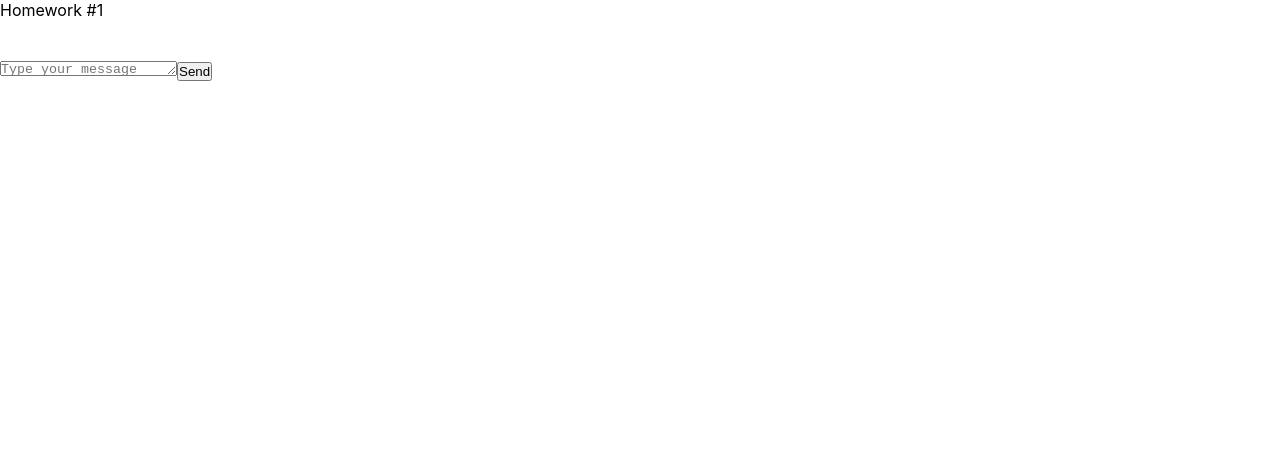
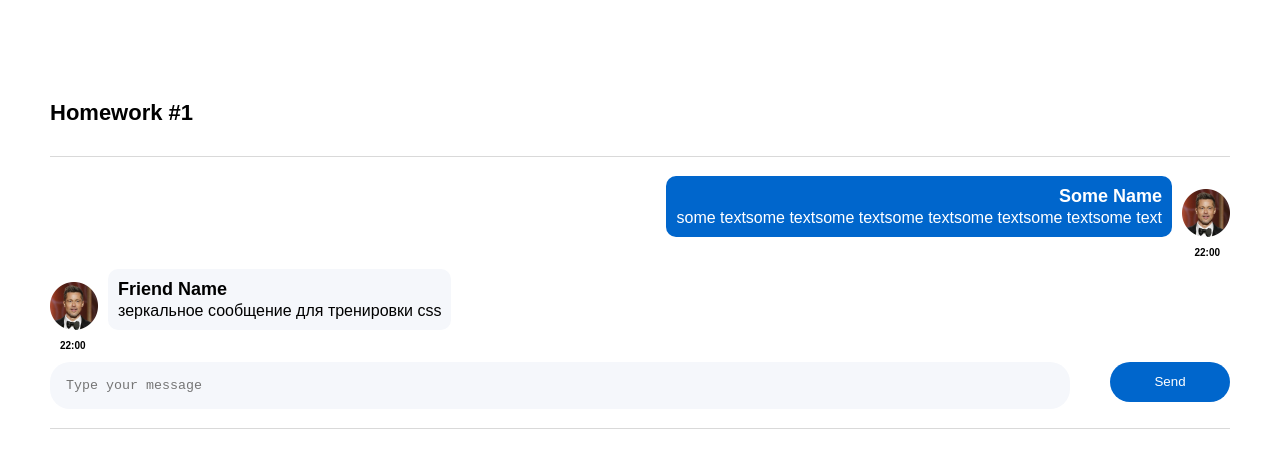
Before and after one commit to DubavetsOlga/homework2, a React (Create React App) app: page / in a window 1280 px wide. Shown: the top 468 px of the page. Built offline with nearby package versions, Linux system fonts and the light colour scheme.

Commit message:
Did first homework

```diff
--- a/src/s1-main/App.module.css
+++ b/src/s1-main/App.module.css
@@ -3,9 +3,31 @@
 }
 
 .hw {
+    margin: 50px;
+    position: relative;
+}
 
+.hw::before {
+    content: "";
+    position: absolute;
+    width: 100%;
+    top: -20px;
+    border-top: 1px solid #D9D9D9
+}
+
+.hw::after {
+    content: "";
+    position: absolute;
+    width: 100%;
+    bottom: -20px;
+    border-bottom: 1px solid #D9D9D9;
 }
 
 .hwTitle {
+    font-family: Montserrat, sans-serif;
+    font-size: 22px;
+    font-weight: 600;
+    line-height: 1.2;
 
+    margin: 100px 50px 0;
 }
--- a/src/s2-homeworks/hw01/HW1.tsx
+++ b/src/s2-homeworks/hw01/HW1.tsx
@@ -14,7 +14,17 @@ import avatar from './avatar.png'
 * */
 
 // нужно создать правильный тип вместо any
-export type MessageType = any
+export type MessageType = {
+    id: number
+    user: {
+        avatar: string
+        name: string
+    }
+    message: {
+        text: string
+        time: string
+    }
+}
 
 // структуру объекта не менять
 export const message0: MessageType = {
--- a/src/s2-homeworks/hw01/friend-message/FriendMessage.module.css
+++ b/src/s2-homeworks/hw01/friend-message/FriendMessage.module.css
@@ -1,17 +1,23 @@
 .friendMessage {
-
+    color: black;
 }
 
 .friendImageAndText {
-
+    display: flex;
+    gap: 10px;
 }
 
 .friendImageAndText img {
-
+    width: 48px;
+    height: 48px;
+    align-self: flex-end;
 }
 
 .friendText {
-
+    background-color: #F5F7FB;
+    max-width: 50vw;
+    border-radius: 10px;
+    padding: 10px;
 }
 
 .friendText:after {
@@ -19,13 +25,25 @@
 }
 
 .friendName {
-
+    font-family: Montserrat, sans-serif;
+    font-size: 18px;
+    font-weight: 600;
+    line-height: 1.2;
 }
 
 .friendMessageText {
-
+    font-family: Montserrat, sans-serif;
+    font-size: 16px;
+    font-weight: 400;
+    line-height: 1.2;
+    text-wrap: wrap;
 }
 
 .friendTime {
-
+    font-family: Montserrat, sans-serif;
+    font-size: 10px;
+    font-weight: 600;
+    line-height: 1.2;
+    color: black;
+    margin: 10px;
 }
--- a/src/s2-homeworks/hw01/friend-message/FriendMessage.tsx
+++ b/src/s2-homeworks/hw01/friend-message/FriendMessage.tsx
@@ -1,8 +1,13 @@
 import React from 'react'
 import s from './FriendMessage.module.css'
+import { MessageType } from '../HW1'
+
+type FriendMessage = {
+    message: MessageType
+}
 
 // создать тип вместо any и отобразить приходящие данные
-const FriendMessage = (props: any) => {
+const FriendMessage = (props: FriendMessage) => {
     return (
         <div
             id={'hw1-friend-message-' + props.message.id}
@@ -12,7 +17,7 @@ const FriendMessage = (props: any) => {
                 <img
                     id={'hw1-friend-avatar-' + props.message.id}
                     // создаёт студент
-
+                    src={props.message.user.avatar}
                     //
                 />
                 <div className={s.friendText}>
@@ -21,7 +26,7 @@ const FriendMessage = (props: any) => {
                         className={s.friendName}
                     >
                         {/*создаёт студент*/}
-
+                        {props.message.user.name}
                         {/**/}
                     </div>
                     <pre
@@ -29,7 +34,7 @@ const FriendMessage = (props: any) => {
                         className={s.friendMessageText}
                     >
                         {/*создаёт студент*/}
-
+                        {props.message.message.text}
                         {/**/}
                     </pre>
                 </div>
@@ -39,7 +44,7 @@ const FriendMessage = (props: any) => {
                 className={s.friendTime}
             >
                 {/*создаёт студент*/}
-
+                {props.message.message.time}
                 {/**/}
             </div>
         </div>
--- a/src/s2-homeworks/hw01/message-sender/MessageSender.module.css
+++ b/src/s2-homeworks/hw01/message-sender/MessageSender.module.css
@@ -1,13 +1,26 @@
 .sendForm {
-
+    display: flex;
+    gap: 40px;
 }
 
 .textarea {
-
+    flex-grow: 1;
+    min-height: 40px;
+    border-radius: 20px;
+    background: #F5F7FB;
+    border: none;
+    overflow: hidden;
+    resize: none;
+    padding: 16px;
 }
 
 .button {
-
+    background: #0066CC;
+    width: 120px;
+    height: 40px;
+    color: white;
+    border-radius: 20px;
+    border: none;
 }
 
 .button:hover {
--- a/src/s2-homeworks/hw01/message/Message.module.css
+++ b/src/s2-homeworks/hw01/message/Message.module.css
@@ -1,17 +1,24 @@
 .message {
-
+    color: white;
 }
 
 .imageAndText {
-
+    display: flex;
+    flex-direction: row-reverse;
+    gap: 10px;
 }
 
 .imageAndText img {
-
+    width: 48px;
+    height: 48px;
+    align-self: flex-end;
 }
 
 .text {
-
+    background-color: #0066CC;
+    max-width: 50vw;
+    border-radius: 10px;
+    padding: 10px;
 }
 
 .text:after {
@@ -19,13 +26,28 @@
 }
 
 .name {
-
+    font-family: Montserrat, sans-serif;
+    font-size: 18px;
+    font-weight: 600;
+    line-height: 1.2;
+    text-align: end;
 }
 
 .messageText {
-
+    font-family: Montserrat, sans-serif;
+    font-size: 16px;
+    font-weight: 400;
+    line-height: 1.2;
+    text-align: end;
+    text-wrap: wrap;
 }
 
 .time {
-
+    font-family: Montserrat, sans-serif;
+    font-size: 10px;
+    font-weight: 600;
+    line-height: 1.2;
+    text-align: end;
+    color: black;
+    margin: 10px;
 }
--- a/src/s2-homeworks/hw01/message/Message.tsx
+++ b/src/s2-homeworks/hw01/message/Message.tsx
@@ -1,8 +1,11 @@
 import React from 'react'
 import s from './Message.module.css'
+import { MessageType } from '../HW1'
 
 // нужно создать правильный тип вместо any
-export type MessagePropsType = any
+export type MessagePropsType = {
+    message: MessageType
+}
 
 // нужно отобразить приходящие данные
 const Message = (props: MessagePropsType) => {
@@ -12,25 +15,25 @@ const Message = (props: MessagePropsType) => {
                 <img
                     id={'hw1-avatar-' + props.message.id}
                     // создаёт студент
-
+                    src={props.message.user.avatar}
                     //
                 />
                 <div className={s.text}>
                     <div id={'hw1-name-' + props.message.id} className={s.name}>
                         {/*создаёт студент*/}
-
+                        {props.message.user.name}
                         {/**/}
                     </div>
                     <pre id={'hw1-text-' + props.message.id} className={s.messageText}>
                         {/*создаёт студент*/}
-
+                        {props.message.message.text}
                         {/**/}
                     </pre>
                 </div>
             </div>
             <div id={'hw1-time-' + props.message.id} className={s.time}>
                 {/*создаёт студент*/}
-
+                {props.message.message.time}
                 {/**/}
             </div>
         </div>
```
